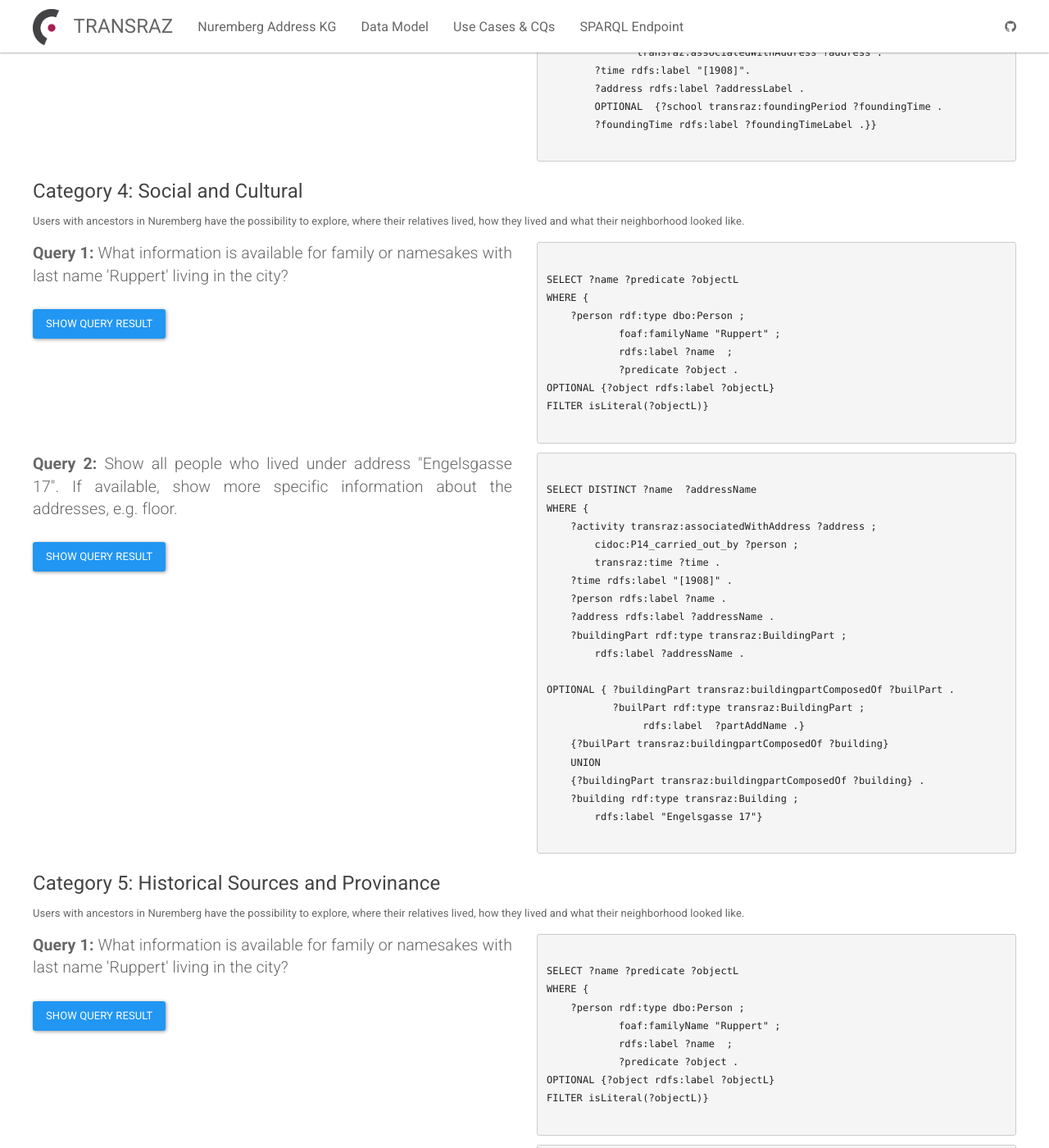
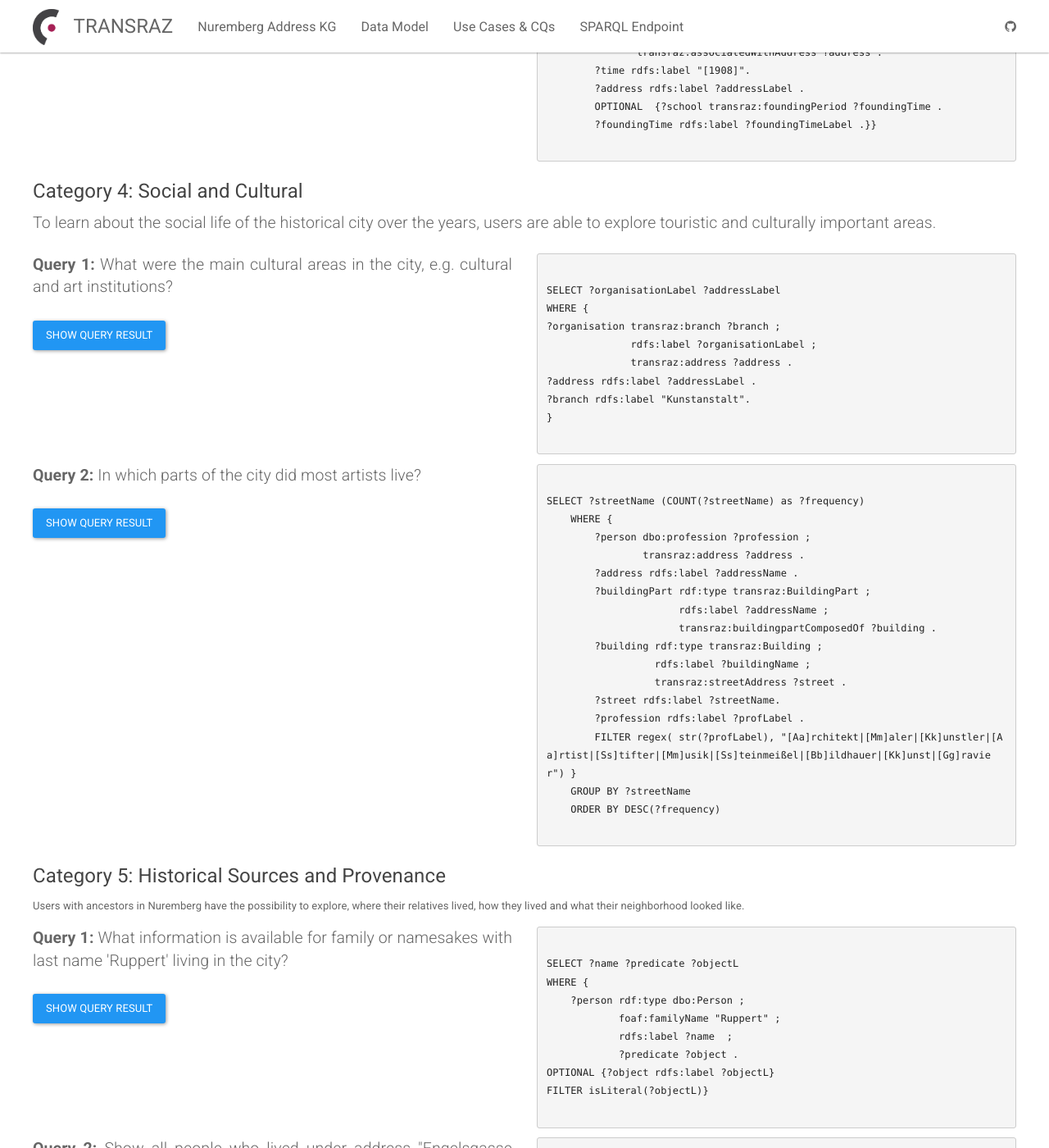
Before and after one commit to ISE-FIZKarlsruhe/Transraz, a Jekyll site: the page built from usecases.html, in a window 1280 px wide and 1400 px high, scrolled down 4119 px. Shown: the whole window at 82% size. Built offline with Jekyll 4.4.1, drawn with Linux system fonts in a browser that asks for light colours.

Commit message:
CQs Category 4

```diff
--- a/usecases.html
+++ b/usecases.html
@@ -298,26 +298,26 @@ SELECT ?schoolLabel ?addressLabel ?foundingTimeLabel
 
 <div class="container">
 <h4 id="cat1">Category 4: Social and Cultural</h4>
-<p>Users with ancestors in Nuremberg have the possibility to explore, where their relatives lived, how they lived and what their neighborhood looked like. </p>
+<p class="lead">To learn about the social life of the historical city over the years, users are able to explore touristic and culturally important areas.</p>
     <div class="row">
     <div class="col-md-6">
         <p class="lead" align="justify"><strong>Query 1:</strong>
-            What information is available for family or namesakes with last name 'Ruppert' living in the city?
+            What were the main cultural areas in the city, e.g. cultural and art institutions?
         <br> <br>
-            <a class="btn btn-primary btn-md" href="https://www.toporaz.de/sparql?default-graph-uri=&query=PREFIX+dbo%3A+%3Chttp%3A%2F%2Fdbpedia.org%2Fontology%2F%3E+%0D%0APREFIX+foaf%3A+%3Chttp%3A%2F%2Fxmlns.com%2Ffoaf%2F0.1%2F%3E+%0D%0A%0D%0ASELECT+%3Fname+%3Fpredicate+%3FobjectL%0D%0AWHERE+%7B+%0D%0A%3Fperson+rdf%3Atype+dbo%3APerson+%3B%0D%0A+++++++++++++++foaf%3AfamilyName+%22Ruppert%22+%3B%0D%0A+++++++++++++++rdfs%3Alabel+%3Fname++%3B%0D%0A+++++++++++++++%3Fpredicate+%3Fobject+.%0D%0AOPTIONAL+%7B%3Fobject+rdfs%3Alabel+%3FobjectL%7D%0D%0AFILTER+isLiteral%28%3FobjectL%29%0D%0A%7D&format=text%2Fhtml&should-sponge=&timeout=0&signal_void=on" role="button">Show Query Result</a>
+            <a class="btn btn-primary btn-md" href="https://www.toporaz.de/sparql?default-graph-uri=&query=PREFIX+transraz%3A+%3Chttp%3A%2F%2Ftoporaz.de%2Fontology%2F2022%2F11%2Fowl%2F%3E%0D%0ASELECT+%3ForganisationLabel+%3FaddressLabel%0D%0AWHERE+%7B%0D%0A%3Forganisation+transraz%3Abranch+%3Fbranch+%3B%0D%0A++++++++++++++rdfs%3Alabel+%3ForganisationLabel+%3B%0D%0A++++++++++++++transraz%3Aaddress+%3Faddress+.%0D%0A%3Faddress+rdfs%3Alabel+%3FaddressLabel+.%0D%0A%3Fbranch+rdfs%3Alabel+%22Kunstanstalt%22.%0D%0A%7D&format=text%2Fhtml&should-sponge=&timeout=0&signal_void=on" role="button">Show Query Result</a>
         </p>
     </div>
 
     <div class="col-md-6">
         <pre><code>
-SELECT ?name ?predicate ?objectL
+SELECT ?organisationLabel ?addressLabel
 WHERE {
-    ?person rdf:type dbo:Person ;
-            foaf:familyName "Ruppert" ;
-            rdfs:label ?name  ;
-            ?predicate ?object .
-OPTIONAL {?object rdfs:label ?objectL}
-FILTER isLiteral(?objectL)}
+?organisation transraz:branch ?branch ;
+              rdfs:label ?organisationLabel ;
+              transraz:address ?address .
+?address rdfs:label ?addressLabel .
+?branch rdfs:label "Kunstanstalt".
+}
         </code></pre>
     </div>
     </div>
@@ -325,40 +325,37 @@ FILTER isLiteral(?objectL)}
     <div class="row">
     <div class="col-md-6">
         <p class="lead" align="justify"><strong>Query 2:</strong>
-            Show all people who lived under address "Engelsgasse 17". If available, show more specific information about the addresses, e.g. floor.
+            In which parts of the city did most artists live?
         <br> <br>
-            <a class="btn btn-primary btn-md" href="https://www.toporaz.de/sparql?default-graph-uri=&query=PREFIX+dbo%3A+%3Chttp%3A%2F%2Fdbpedia.org%2Fontology%2F%3E+%0D%0APREFIX+foaf%3A+%3Chttp%3A%2F%2Fxmlns.com%2Ffoaf%2F0.1%2F%3E+%0D%0APREFIX+transraz%3A+%3Chttp%3A%2F%2Ftoporaz.de%2Fontology%2F2022%2F11%2Fowl%2F%3E%0D%0APREFIX+cidoc%3A+%3Chttp%3A%2F%2Fcidoc-crm.org%2Fcidoc-crm%2F7.1.2%2F%3E%0D%0A%0D%0ASELECT+DISTINCT+%3Fname++%3FaddressName+%0D%0AWHERE+%7B+%0D%0A%3Factivity+transraz%3AassociatedWithAddress+%3Faddress+%3B%0D%0A++++++++++++++++cidoc%3AP14_carried_out_by+%3Fperson+%3B%0D%0A++++++++++++++++transraz%3Atime+%3Ftime+.%0D%0A%3Ftime+rdfs%3Alabel+%22%5B1908%5D%22+.%0D%0A%3Fperson+rdfs%3Alabel+%3Fname+.%0D%0A%3Faddress+rdfs%3Alabel+%3FaddressName+.%0D%0A%3FbuildingPart+rdf%3Atype+transraz%3ABuildingPart+%3B%0D%0A+++++++++++++++++++++++rdfs%3Alabel+%3FaddressName+.+%0D%0A%0D%0AOPTIONAL+%7B%3FbuildingPart+transraz%3AbuildingpartComposedOf+%3FbuilPart+.%0D%0A%3FbuilPart+rdf%3Atype+transraz%3ABuildingPart+%3B%0D%0A++++++++++++++++rdfs%3Alabel++%3FpartAddName+.%7D%0D%0A%0D%0A%7B%3FbuilPart+transraz%3AbuildingpartComposedOf+%3Fbuilding%7D+UNION+%7B%3FbuildingPart+transraz%3AbuildingpartComposedOf+%3Fbuilding%7D+.%0D%0A%3Fbuilding+rdf%3Atype+transraz%3ABuilding+%3B%0D%0A++++++++++++++++rdfs%3Alabel+%22Engelsgasse+17%22%0D%0A%7D&format=text%2Fhtml&should-sponge=&timeout=0&signal_void=on" role="button">Show Query Result</a>
+            <a class="btn btn-primary btn-md" href="https://www.toporaz.de/sparql?default-graph-uri=&query=PREFIX+dbo%3A+%3Chttp%3A%2F%2Fdbpedia.org%2Fontology%2F%3E%0D%0APREFIX+transraz%3A+%3Chttp%3A%2F%2Ftoporaz.de%2Fontology%2F2022%2F11%2Fowl%2F%3E%0D%0A%0D%0ASELECT+%3FstreetName+%28COUNT%28%3FstreetName%29+as+%3Ffrequency%29%0D%0AWHERE+%7B%0D%0A%3Fperson+dbo%3Aprofession+%3Fprofession+%3B%0D%0A+++++++++++++++transraz%3Aaddress+%3Faddress+.%0D%0A%3Faddress+rdfs%3Alabel+%3FaddressName+.%0D%0A%3FbuildingPart+rdf%3Atype+transraz%3ABuildingPart+%3B%0D%0A+++++++++++++++++++++++rdfs%3Alabel+%3FaddressName+%3B%0D%0A+++++++++++++++++++++++transraz%3AbuildingpartComposedOf+%3Fbuilding+.%0D%0A%3Fbuilding+rdf%3Atype+transraz%3ABuilding+%3B%0D%0A+++++++++++++++++rdfs%3Alabel+%3FbuildingName+%3B%0D%0A++++++++++++++++transraz%3AstreetAddress+%3Fstreet+.%0D%0A%3Fstreet+rdfs%3Alabel+%3FstreetName.%0D%0A%3Fprofession+rdfs%3Alabel+%3FprofLabel+.%0D%0AFILTER+regex%28+str%28%3FprofLabel%29%2C+%22%5BAa%5Drchitekt%7C%5BMm%5Daler%7C%5BKk%5Dunstler%7C%5BAa%5Drtist%7C%5BSs%5Dtifter%7C%5BMm%5Dusik%7C%5BSs%5Dteinmei%C3%9Fel%7C%5BBb%5Dildhauer%7C%5BKk%5Dunst%7C%5BGg%5Dravier%22%29%0D%0A%0D%0A%7D%0D%0AGROUP+BY+%3FstreetName%0D%0AORDER+BY+DESC%28%3Ffrequency%29&format=text%2Fhtml&should-sponge=&timeout=0&signal_void=on" role="button">Show Query Result</a>
         </p>
     </div>
 
     <div class="col-md-6">
         <pre><code>
-SELECT DISTINCT ?name  ?addressName
-WHERE {
-    ?activity transraz:associatedWithAddress ?address ;
-        cidoc:P14_carried_out_by ?person ;
-        transraz:time ?time .
-    ?time rdfs:label "[1908]" .
-    ?person rdfs:label ?name .
-    ?address rdfs:label ?addressName .
-    ?buildingPart rdf:type transraz:BuildingPart ;
-        rdfs:label ?addressName .
-
-OPTIONAL { ?buildingPart transraz:buildingpartComposedOf ?builPart .
-           ?builPart rdf:type transraz:BuildingPart ;
-                rdfs:label  ?partAddName .}
-    {?builPart transraz:buildingpartComposedOf ?building}
-    UNION
-    {?buildingPart transraz:buildingpartComposedOf ?building} .
-    ?building rdf:type transraz:Building ;
-        rdfs:label "Engelsgasse 17"}
+SELECT ?streetName (COUNT(?streetName) as ?frequency)
+    WHERE {
+        ?person dbo:profession ?profession ;
+                transraz:address ?address .
+        ?address rdfs:label ?addressName .
+        ?buildingPart rdf:type transraz:BuildingPart ;
+                      rdfs:label ?addressName ;
+                      transraz:buildingpartComposedOf ?building .
+        ?building rdf:type transraz:Building ;
+                  rdfs:label ?buildingName ;
+                  transraz:streetAddress ?street .
+        ?street rdfs:label ?streetName.
+        ?profession rdfs:label ?profLabel .
+        FILTER regex( str(?profLabel), "[Aa]rchitekt|[Mm]aler|[Kk]unstler|[Aa]rtist|[Ss]tifter|[Mm]usik|[Ss]teinmeißel|[Bb]ildhauer|[Kk]unst|[Gg]ravier") }
+    GROUP BY ?streetName
+    ORDER BY DESC(?frequency)
         </code></pre>
     </div>
     </div>
 </div>
 
 <div class="container">
-<h4 id="cat1">Category 5: Historical Sources and Provinance</h4>
+<h4 id="cat1">Category 5: Historical Sources and Provenance</h4>
 <p>Users with ancestors in Nuremberg have the possibility to explore, where their relatives lived, how they lived and what their neighborhood looked like. </p>
     <div class="row">
     <div class="col-md-6">
```
